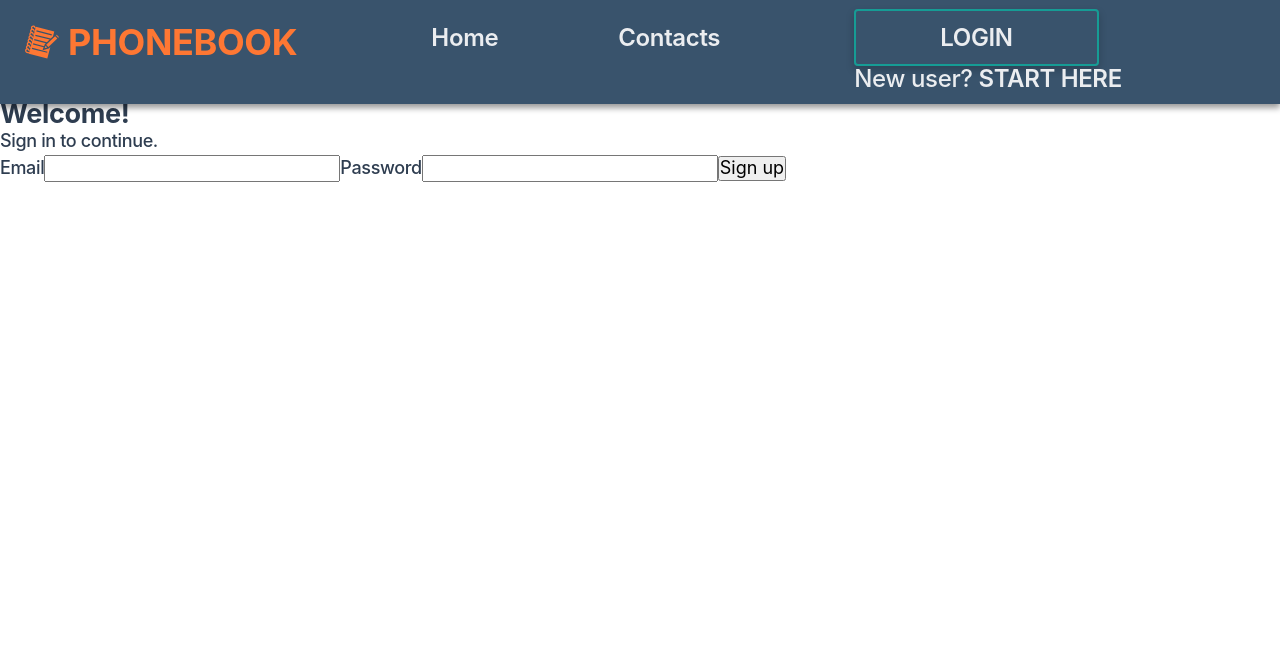
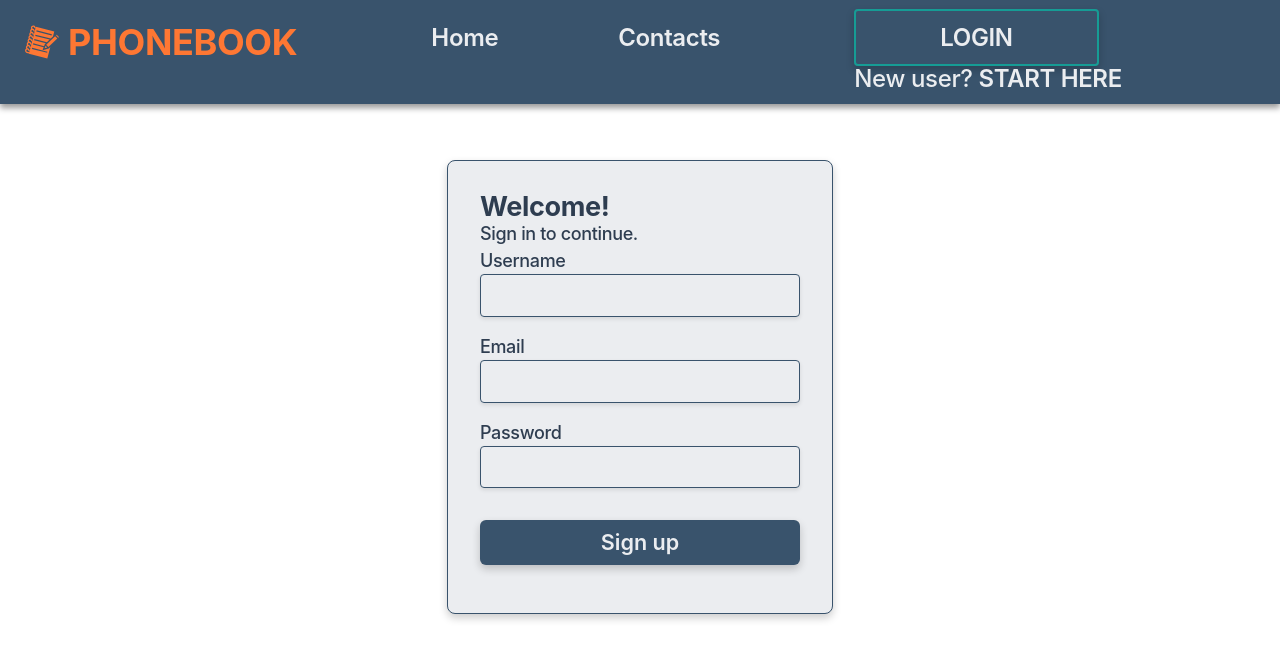
Before and after one commit to aitmil/contacts-book, a React (Vite) app: page /register in a window 1280 px wide. Shown: the top 660 px of the page. Built offline with nearby package versions, Linux system fonts and the light colour scheme.

Commit message:
update RegistrationForm

```diff
--- a/src/components/RegistrationForm/RegistrationForm.jsx
+++ b/src/components/RegistrationForm/RegistrationForm.jsx
@@ -1,6 +1,22 @@
-import { Formik, Form, Field } from 'formik';
+import { Formik, Form, Field, ErrorMessage } from 'formik';
 import { useDispatch } from 'react-redux';
+import * as Yup from 'yup';
 import css from './RegistrationForm.module.css';
+
+const ContactSchema = Yup.object().shape({
+  name: Yup.string()
+    .min(3, 'Name is too short - should be 3 chars minimum')
+    .max(20, 'Name is too long - should be 20 chars minimum')
+    .required('No name provided'),
+  email: Yup.string()
+    .email('Invalid email')
+    .min(10, 'Email is too short - should be 10 chars minimum')
+    .required('No email provided'),
+  password: Yup.string()
+    .required('No password provided')
+    .min(8, 'Password is too short - should be 8 chars minimum')
+    .matches(/[a-zA-Z]/, 'Password can contain only Latin letters'),
+});
 
 export default function LoginForm() {
   const dispatch = useDispatch();
@@ -10,13 +26,27 @@ export default function LoginForm() {
 
   return (
     <Formik
-      initialValues={{ email: '', password: '' }}
+      initialValues={{ name: '', email: '', password: '' }}
+      validationSchema={ContactSchema}
       onSubmit={handleSubmit}
     >
       <Form
         className={css.form}
         autoComplete='off'
       >
+        <label className={css.label}>
+          Username
+          <Field
+            className={css.input}
+            type='text'
+            name='name'
+          />
+        </label>
+        <ErrorMessage
+          className={css.error}
+          name='name'
+          component='span'
+        />
         <label className={css.label}>
           Email
           <Field
@@ -25,6 +55,11 @@ export default function LoginForm() {
             name='email'
           ></Field>
         </label>
+        <ErrorMessage
+          className={css.error}
+          name='email'
+          component='span'
+        />
         <label className={css.label}>
           Password
           <Field
@@ -33,6 +68,11 @@ export default function LoginForm() {
             name='password'
           ></Field>
         </label>
+        <ErrorMessage
+          className={css.error}
+          name='password'
+          component='span'
+        />
         <button
           className={css.btn}
           type='submit'
--- a/src/components/RegistrationForm/RegistrationForm.module.css
+++ b/src/components/RegistrationForm/RegistrationForm.module.css
@@ -0,0 +1,52 @@
+.form {
+  width: 320px;
+}
+
+.label {
+  display: flex;
+  flex-direction: column;
+  margin-bottom: 16px;
+}
+
+.input {
+  border: 1px solid #39536c;
+  border-radius: 4px;
+  padding: 8px;
+  color: #39536c;
+  font-size: larger;
+  background-color: inherit;
+  box-shadow: 0 2px 4px rgba(0, 0, 0, 0.1);
+  transition: box-shadow 250ms cubic-bezier(0.4, 0, 0.2, 1);
+}
+
+.input:hover,
+.input:focus {
+  box-shadow: 0 4px 8px rgba(0, 0, 0, 0.2);
+}
+
+.error {
+  color: #db2f47;
+}
+
+.btn {
+  margin-top: 16px;
+  margin-bottom: 16px;
+  padding: 10px;
+  font-size: larger;
+  border-radius: 6px;
+  width: 320px;
+  color: #ebedf0;
+  font-weight: 600;
+  background-color: #39536c;
+  border: none;
+  box-shadow: 0 4px 8px rgba(0, 0, 0, 0.2);
+  transition: box-shadow 250ms cubic-bezier(0.4, 0, 0.2, 1),
+    background-color 250ms cubic-bezier(0.4, 0, 0.2, 1),
+    color 250ms cubic-bezier(0.4, 0, 0.2, 1);
+}
+
+.btn:hover {
+  box-shadow: 0 8px 16px rgba(0, 0, 0, 0.3);
+  background-color: #fe7733;
+  color: #39536c;
+}
--- a/src/pages/RegistrationPage/RegistrationPage.module.css
+++ b/src/pages/RegistrationPage/RegistrationPage.module.css
@@ -1,3 +1,13 @@
 .container {
-  margin-top: 100px;
+  background-color: #ebedf0;
+  border: 1px solid #39536c;
+  border-radius: 8px;
+  padding: 32px;
+  max-width: 500px;
+  transform: translateX(-50%);
+  position: absolute;
+  top: 20%;
+  left: 50%;
+  box-shadow: 0 4px 8px rgba(0, 0, 0, 0.2);
+  transition: box-shadow 250ms cubic-bezier(0.4, 0, 0.2, 1);
 }
```
